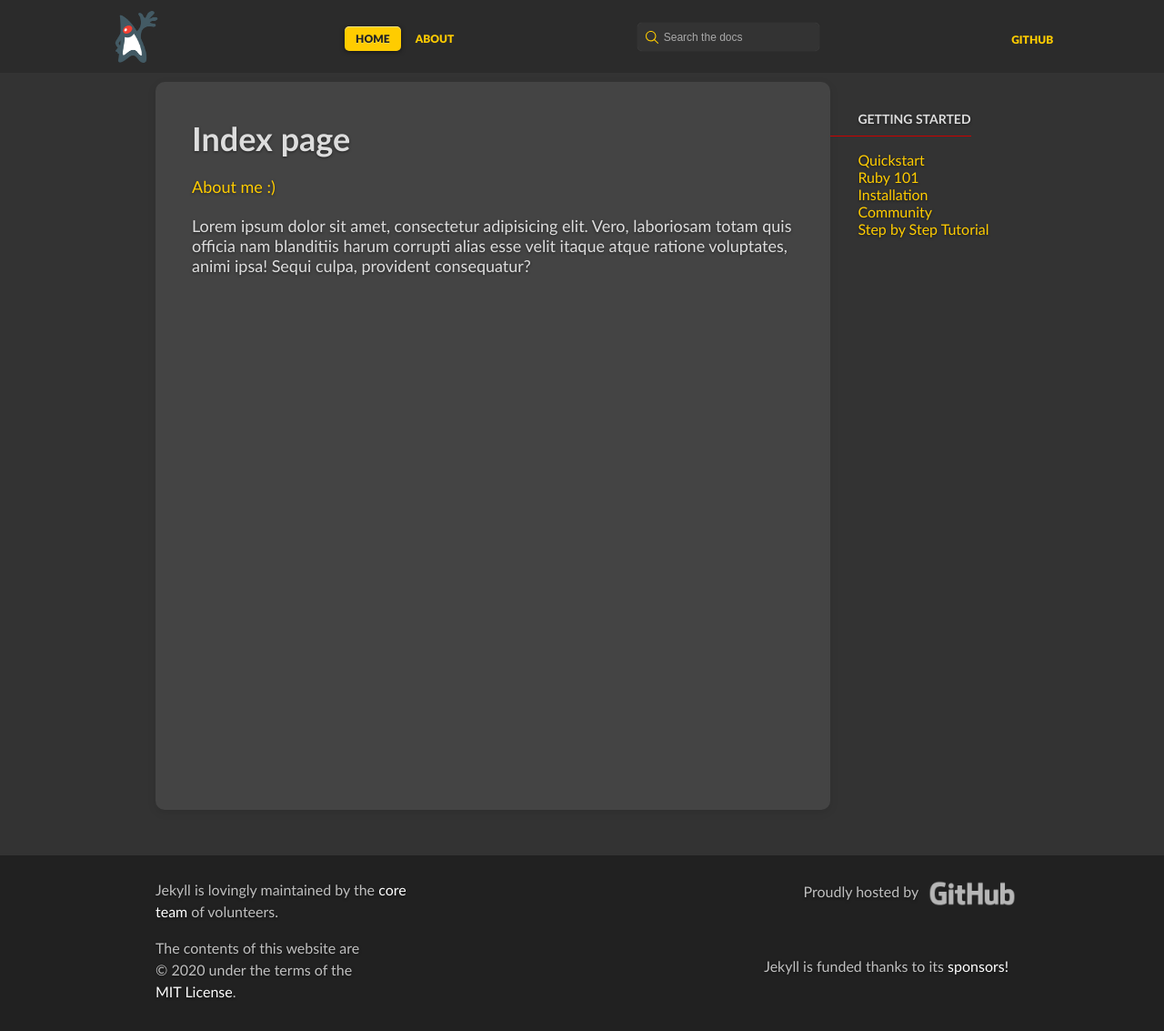
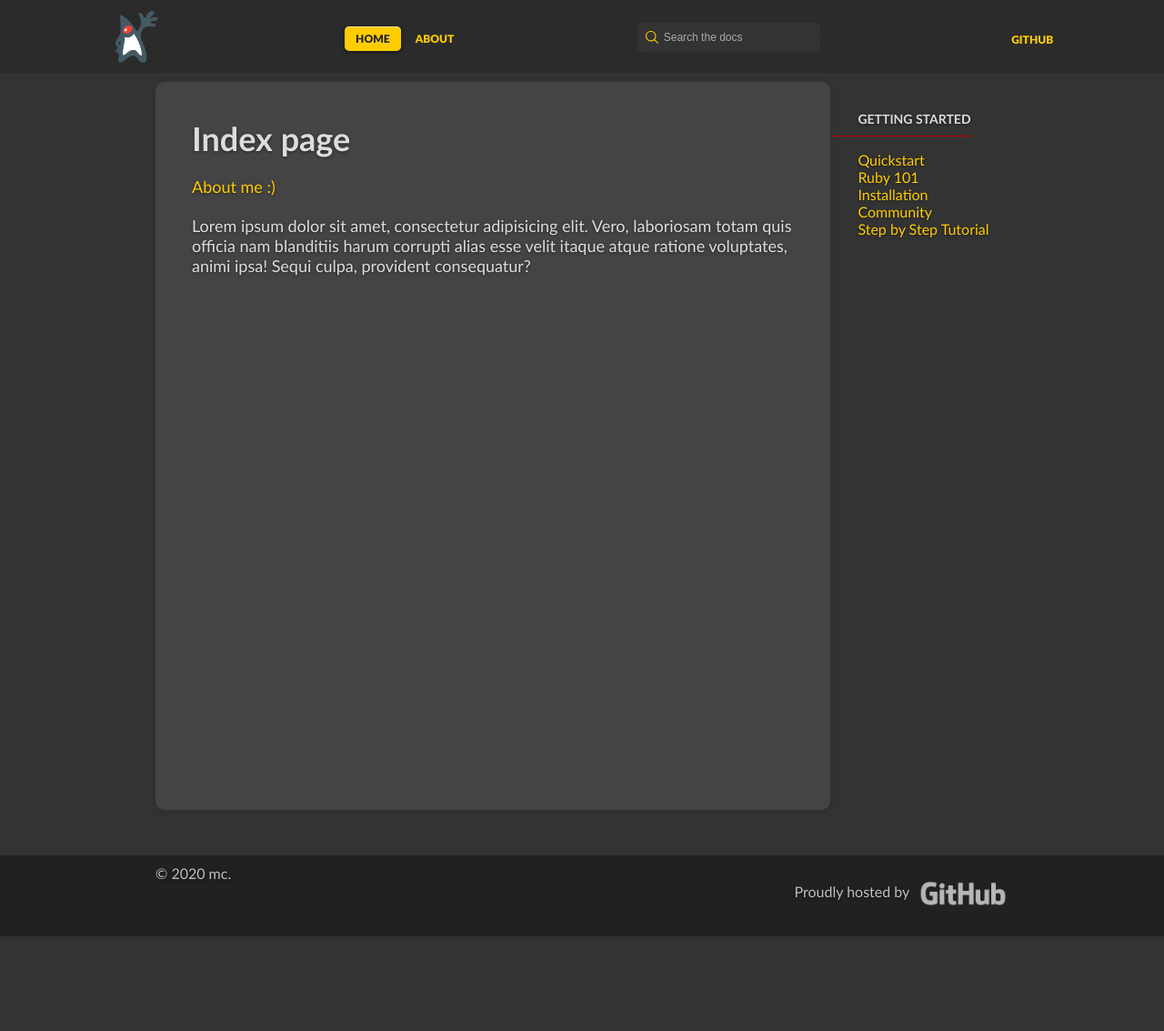
Before and after one commit to mc-source/mc-source.github.io, a Jekyll site: the page built from index.md, in a window 1280 px wide. Shown: the whole page at 91% size. Built offline with Jekyll 4.4.1, drawn with Linux system fonts in a browser that asks for light colours; after the commit the page ends 1029 px from its top, so only the background shows below that.

Commit message:
Update default.html

```diff
--- a/_layouts/default.html
+++ b/_layouts/default.html
@@ -22,8 +22,7 @@
 
             {% include navigation.html %}
 
-            <div class="search hide-on-mobiles">
-
+            <div class="search hide00-on-mobiles">
         			  <form novalidate="novalidate" onsubmit="return false;" class="searchbox">
         			    <div role="search" class="searchbox__wrapper">
         			      <span class="algolia-autocomplete" style="position: relative; display: inline-block; direction: ltr;"><input id="docsearch" type="search" name="search" placeholder="Search the docs" autocomplete="off" required="required" class="searchbox__input ds-input" spellcheck="false" role="combobox" aria-autocomplete="list" aria-expanded="false" aria-label="search input" aria-owns="algolia-autocomplete-listbox-0" dir="auto" style="position: relative; vertical-align: top;"><pre aria-hidden="true" style="position: absolute; visibility: hidden; white-space: pre; font-family: sans-serif; font-size: 15.75px; font-style: normal; font-variant: normal; font-weight: 400; word-spacing: 0px; letter-spacing: normal; text-indent: 0px; text-rendering: auto; text-transform: none;"></pre><span class="ds-dropdown-menu" role="listbox" id="algolia-autocomplete-listbox-0" style="position: absolute; top: 100%; z-index: 100; left: 0px; right: auto; display: none;"><div class="ds-dataset-1"></div></span></span>
@@ -50,22 +49,12 @@
       			</div>
             <div class="meta hide-on-mobiles">
                <ul>
-                 <!--  <li><a href="https://github.com/jekyll/jekyll/releases/tag/v4.1.1">v4.1.1</a></li> -->
                   <li><a href="https://github.com/mc-source/mc-source.github.io">GitHub</a></li>
                </ul>
             </div>
          </div>
 
 		     {% include navigation-mobile.html %}
-         <!-- <nav class="mobile-nav show-on-mobiles">
-            <ul>
-               <li><a href="/">Home</a></li>
-               <li class="current" ><a href="/docs/">Docs</a></li>
-               <li><a href="/resources/">Resources</a></li>
-               <li><a href="/news/">News</a></li>
-               <li><a href="https://github.com/jekyll/jekyll">GitHub</a></li>
-            </ul>
-         </nav> -->
       </header>
       <section class="docs">
          <div class="grid">
@@ -84,31 +73,6 @@
                      <option value="/docs/configuration/">Configuration</option>
                      <option value="/docs/rendering-process/">Rendering Process</option>
                   </optgroup>
-<!--                   <optgroup label="Content">
-   <option value="/docs/pages/">Pages</option>
-   <option value="/docs/posts/">Posts</option>
-   <option value="/docs/front-matter/">Front Matter</option>
-   <option value="/docs/collections/">Collections</option>
-   <option value="/docs/datafiles/">Data Files</option>
-   <option value="/docs/assets/">Assets</option>
-   <option value="/docs/static-files/">Static Files</option>
-</optgroup>
-<optgroup label="Site Structure">
-   <option value="/docs/structure/">Directory Structure</option>
-   <option value="/docs/liquid/">Liquid</option>
-   <option value="/docs/variables/">Variables</option>
-   <option value="/docs/includes/">Includes</option>
-   <option value="/docs/layouts/">Layouts</option>
-   <option value="/docs/permalinks/">Permalinks</option>
-   <option value="/docs/themes/">Themes</option>
-   <option value="/docs/pagination/">Pagination</option>
-</optgroup>
-<optgroup label="Guides">
-   <option value="/docs/plugins/">Plugins</option>
-   <option value="/docs/migrations/">Blog Migrations</option>
-   <option value="/docs/upgrading/">Upgrading</option>
-   <option value="/docs/deployment/">Deployment</option>
-</optgroup> -->
                </select>
             </div>
             <div class="unit four-fifths">
@@ -143,40 +107,6 @@
                      <li><a href="/docs/community/">Community</a></li>
                      <li><a href="/docs/step-by-step/01-setup/">Step by Step Tutorial</a></li>
                   </ul>
-<!--                  <h4>Build</h4>
-                  <ul>
-                     <li><a href="/docs/usage/">Command Line Usage</a></li>
-                     <li><a href="/docs/configuration/">Configuration</a></li>
-                     <li><a href="/docs/rendering-process/">Rendering Process</a></li>
-                  </ul>
-                   <h4>Content</h4>
-<ul>
-   <li><a href="/docs/pages/">Pages</a></li>
-   <li><a href="/docs/posts/">Posts</a></li>
-   <li><a href="/docs/front-matter/">Front Matter</a></li>
-   <li><a href="/docs/collections/">Collections</a></li>
-   <li><a href="/docs/datafiles/">Data Files</a></li>
-   <li><a href="/docs/assets/">Assets</a></li>
-   <li><a href="/docs/static-files/">Static Files</a></li>
-</ul>
-<h4>Site Structure</h4>
-<ul>
-   <li><a href="/docs/structure/">Directory Structure</a></li>
-   <li><a href="/docs/liquid/">Liquid</a></li>
-   <li><a href="/docs/variables/">Variables</a></li>
-   <li><a href="/docs/includes/">Includes</a></li>
-   <li><a href="/docs/layouts/">Layouts</a></li>
-   <li><a href="/docs/permalinks/">Permalinks</a></li>
-   <li><a href="/docs/themes/">Themes</a></li>
-   <li><a href="/docs/pagination/">Pagination</a></li>
-</ul>
-<h4>Guides</h4>
-<ul>
-   <li><a href="/docs/plugins/">Plugins</a></li>
-   <li><a href="/docs/migrations/">Blog Migrations</a></li>
-   <li><a href="/docs/upgrading/">Upgrading</a></li>
-   <li><a href="/docs/deployment/">Deployment</a></li>
-</ul> -->
                </aside>
             </div>
             <div class="clear"></div>
@@ -185,8 +115,7 @@
       <footer>
          <div class="grid">
             <div class="unit one-third center-on-mobiles">
-               <p>Jekyll is lovingly maintained by the <a href="/team/">core team</a> of volunteers. </p>
-               <p>The contents of this website are <br />&copy;&nbsp;2020 under the terms of the <a href="https://github.com/jekyll/jekyll/blob/master/LICENSE">MIT&nbsp;License</a>.</p>
+               &copy;&nbsp;2020 mc.</p>
             </div>
             <div class="unit two-thirds align-right center-on-mobiles">
                <p>
@@ -196,14 +125,14 @@
                   </a>
                </p>
             </div>
-            <div class="unit two-thirds align-right center-on-mobiles">
+            <!-- <div class="unit two-thirds align-right center-on-mobiles">
                <p>
                   Jekyll is funded thanks to its
                   <a href="https://github.com/jekyll/jekyll#sponsors">
                   sponsors!
                   </a>
                </p>
-            </div>
+            </div> -->
          </div>
       </footer>
 <!--       <script>
```
Lines whose indentation alone changed are shown as unchanged.
